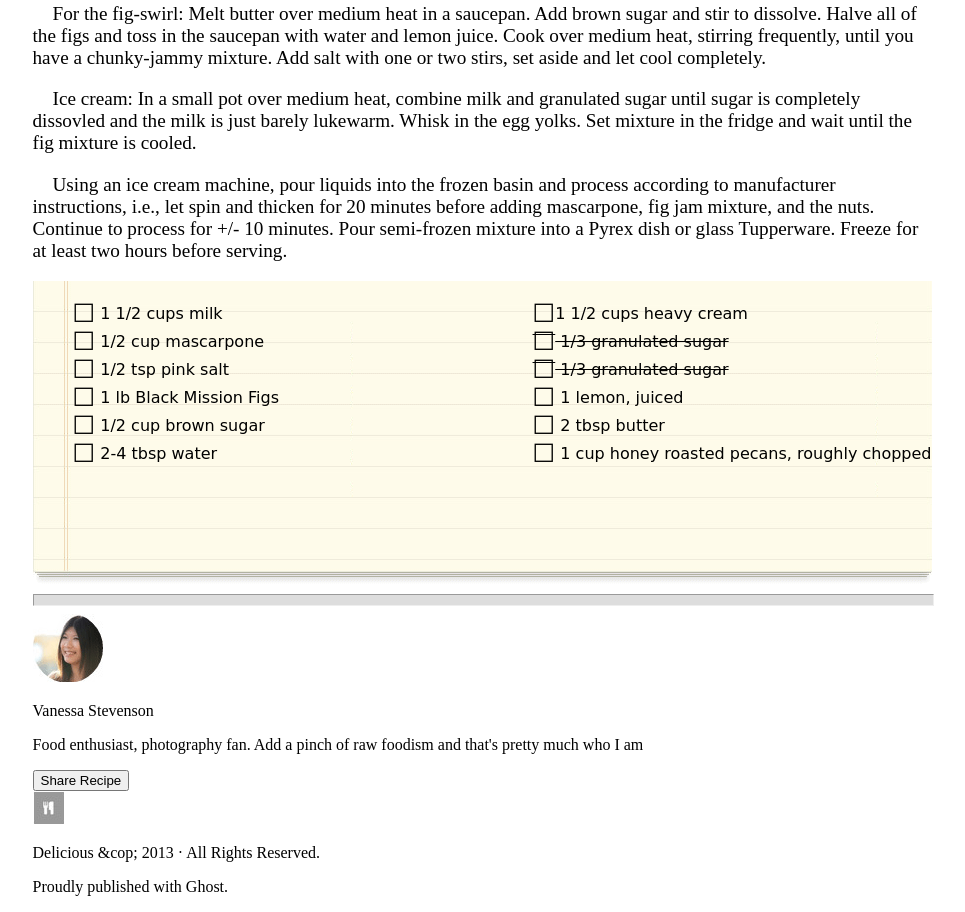
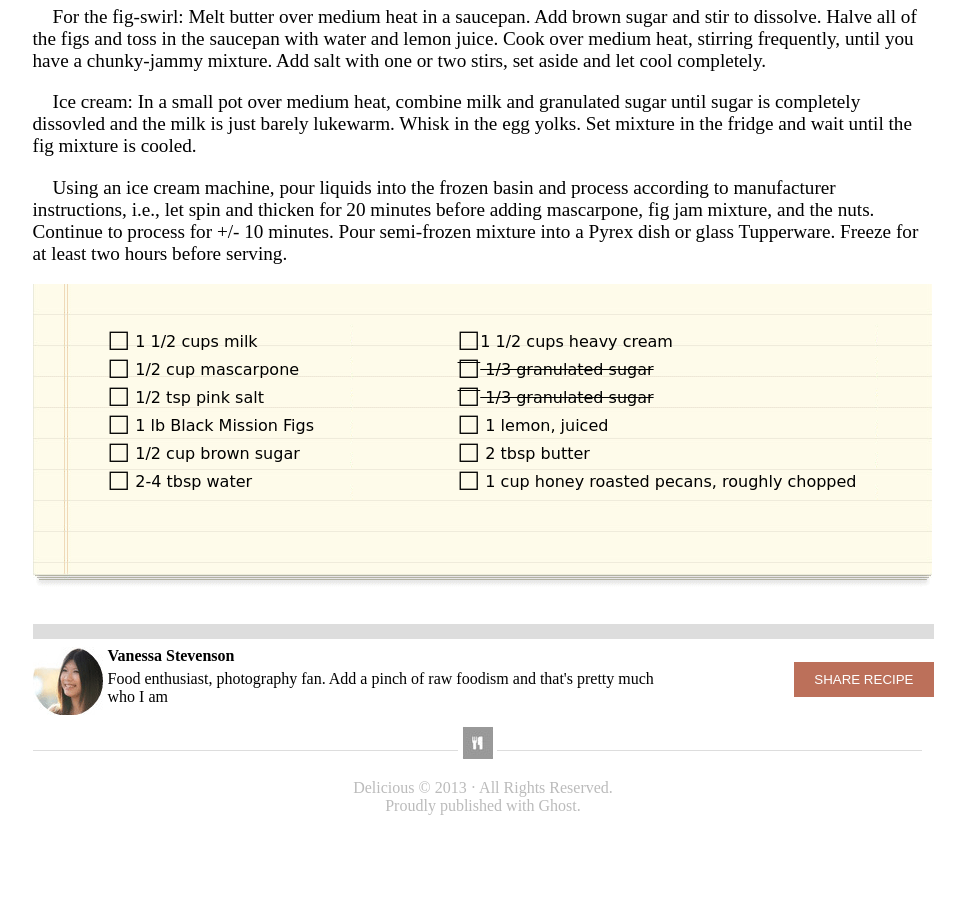
Before and after one commit to Penssake/chocolate-pizza, a plain HTML site: page index.html in a window 1280 px wide. Shown: the part 946-1858 px from the top of the page, without its empty margins (157-1122 px from the left). After the commit the page ends 1761 px from the top, so only its background shows below. Drawn offline with Linux system fonts and the light colour scheme.

Commit message:
final css styles

```diff
--- a/index.html
+++ b/index.html
@@ -109,15 +109,15 @@
     </section>
     <section id="page-bottom">
       <section id="line-and-icon">
-        <section id="line-left">
+        <section id="line-left"><hr id="bottom-line"/>
         </section>
         <section id="small-logo">
           <img src="lab-assets/small-logo.png" name="small-logo" alt="Small logo" />
         </section>
-        <section id="line-right">
+        <section id="line-right"><hr id="bottom-line"/>
       </section>
       <section id="copyright">
-        <p>Delicious &cop; 2013 &middot; All Rights Reserved.</p>
+        <p>Delicious &copy; 2013 &middot; All Rights Reserved.</p>
         <p>Proudly published with Ghost.</p>
       </section>
     </section>
--- a/style.css
+++ b/style.css
@@ -34,6 +34,14 @@ header {
   height: 60px
   float: right;
   margin-top:
+}
+
+#pic {
+  float: left;
+}
+
+#bio {
+    float: right;
 }
 
 .indent {
@@ -115,8 +123,9 @@ header {
 }
 
 hr {
-  height: 10px;
+  height: 15px;
   background-color: #DDDDDD;
+  border: 0px;
 }
 
 #article-text {
@@ -128,6 +137,7 @@ hr {
   height: 305px;
   background-image: url("lab-assets/list-bg.png");
   font-family: cursive;
+  margin-bottom: 35px;
 }
 
 
@@ -135,12 +145,15 @@ hr {
 #list-left {
   float: left;
   list-style: none;
-
+  padding: 25px;
+  padding-left: 75px;
 }
 
 #list-right {
   float: right;
   list-style: none;
+  padding: 25px;
+  padding-right: 75px;
 }
 
 .check-box {
@@ -150,3 +163,82 @@ hr {
 .lined-out {
   text-decoration: line-through;
 }
+
+footer {
+  width: 100%;
+}
+
+#pic-and-bio {
+  display: inline-block;
+  float: left;
+  width: 675px;
+  padding-right: 50px;
+}
+
+#bio-and-share-bar {
+  display: inline-block;
+  width: 100%;
+}
+
+#name p {
+  margin: 0;
+  font-weight: bold;
+}
+
+#about p {
+  margin-top: 5px;
+}
+
+#bio {
+  width: 575px;
+  padding-right: 25px;
+}
+
+#share {
+  color: white;
+  background-color: #BC705A;
+  text-transform: uppercase;
+  font-family: sans-serif;
+  border: 0px;
+  padding-top: 10px;
+  padding-bottom: 10px;
+  padding-left: 20px;
+  padding-right: 20px;
+  float: right;
+}
+#share-button {
+  float: right;
+  margin-top: 15px;
+}
+
+#line-and-icon {
+  display: inline-block;
+  width: 100%;
+}
+
+#bottom-line {
+  height: 1px;
+  background-color: #dddddd;
+  border: 0px;
+}
+
+#line-left, #line-right {
+  width: 425px;
+  display: inline-block;
+  margin-bottom: 5px;
+}
+
+#small-logo {
+  display: inline-block;
+}
+
+#copyright {
+  margin: 0 auto;
+  margin-top: 15px;
+  color: #bbbbbb;
+  text-align: center;
+}
+
+#copyright p {
+  margin: 0px;
+}
```
